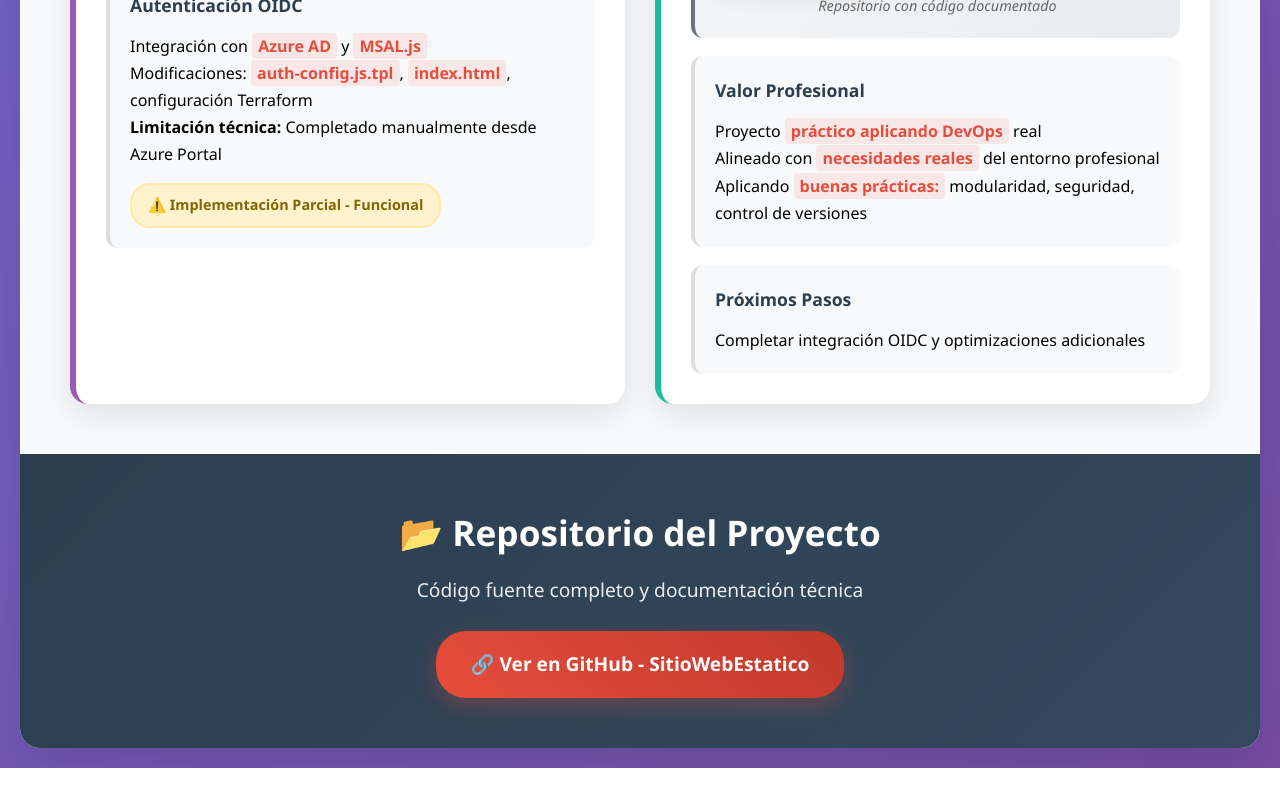
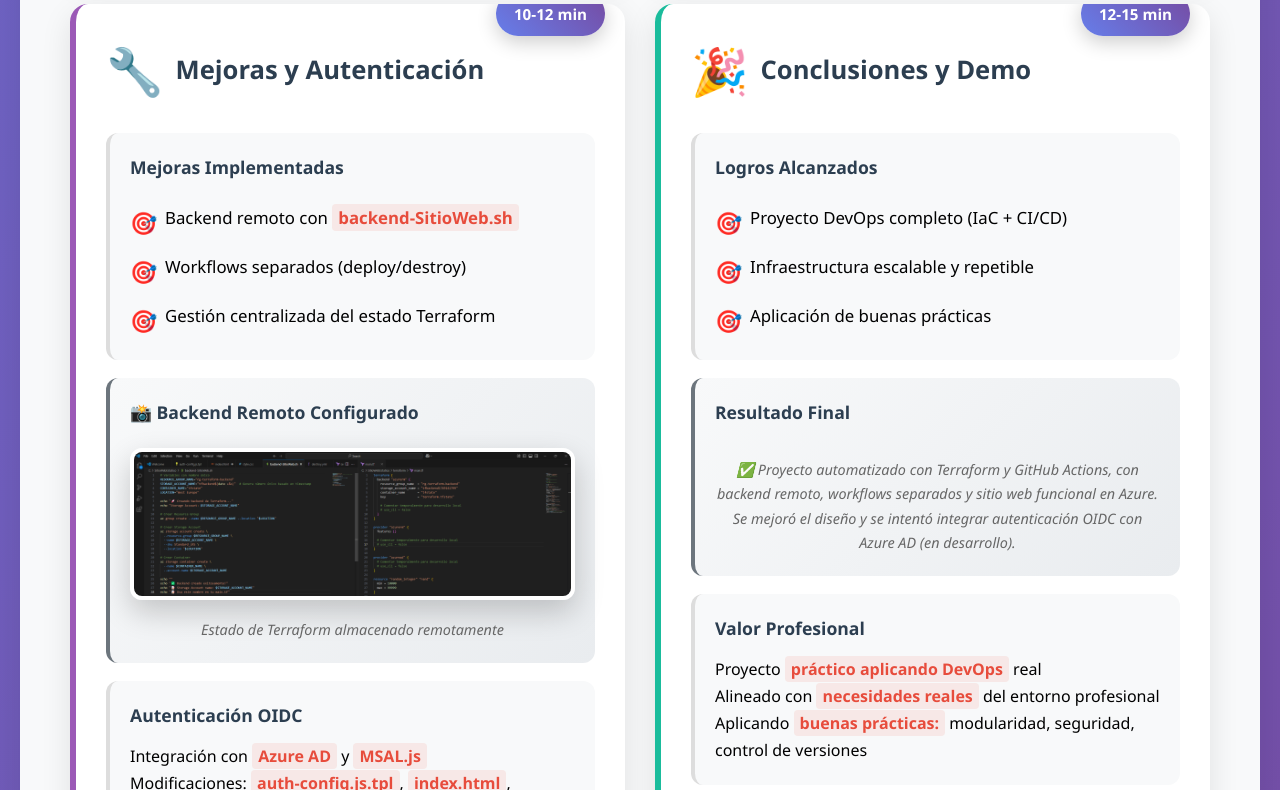
Before and after one commit to RommelEs/SitioWebEstatico, a plain HTML site: page website/index.html in a window 1280 px wide. Shown: the part 3037-3827 px from the top of the page. Before the commit the page ends 3805 px from the top, so only its background shows below. Drawn offline with Linux system fonts and the light colour scheme.

```diff
--- a/website/index.html
+++ b/website/index.html
@@ -206,7 +206,7 @@
                     <div class="subsection image-subsection">
                         <h4>📸 Backend Remoto Configurado</h4>
                         <div class="single-image">
-                            <img src="terraform-backend.png" alt="Configuración del backend remoto">
+                            <img src="backend.png" alt="Configuración del backend remoto">
                             <div class="image-caption">Estado de Terraform almacenado remotamente</div>
                         </div>
                     </div>
@@ -240,15 +240,13 @@
 
                     <!-- NUEVA SUBSECCIÓN PARA DEMO FINAL -->
                     <div class="subsection image-subsection">
-                        <h4>📸 Resultado Final</h4>
+                        <h4>Resultado Final</h4>
                         <div class="demo-images">
                             <div>
-                                <img src="final-website.png" alt="Sitio web final">
-                                <div class="image-caption">Sitio web completamente funcional</div>
-                            </div>
-                            <div>
-                                <img src="github-repo.png" alt="Repositorio GitHub">
-                                <div class="image-caption">Repositorio con código documentado</div>
+                                <div class="image-caption">
+                                  ✅ Proyecto automatizado con Terraform y GitHub Actions, con backend remoto, workflows separados y sitio web funcional en Azure.
+                                  Se mejoró el diseño y se intentó integrar autenticación OIDC con Azure AD (en desarrollo).
+                                </div>
                             </div>
                         </div>
                     </div>
```
Also changed, not shown: website/Backend.png (added), website/github-actions-running.png (added), website/terraform-code.png (added), website/terraform-plan-output.png (added), website/vscode-structure.png (added), website/website-live.png (added), 1 other file.
